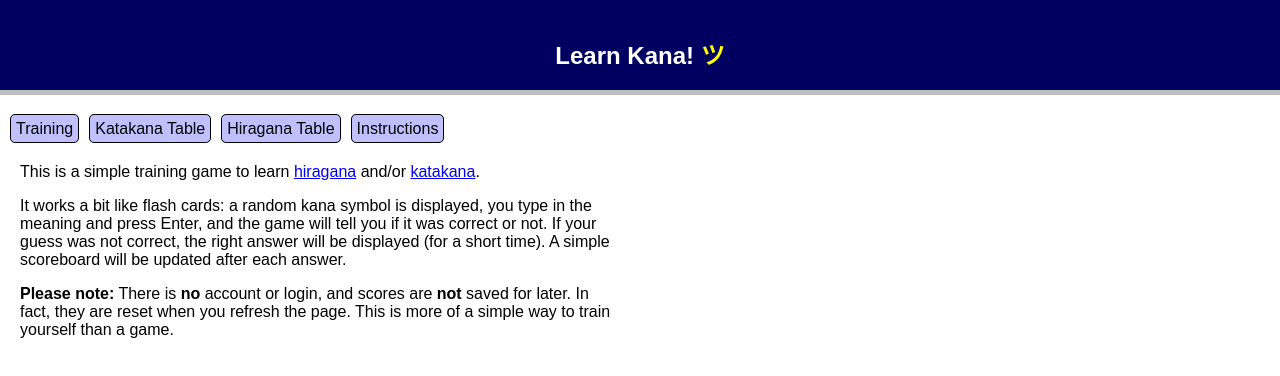
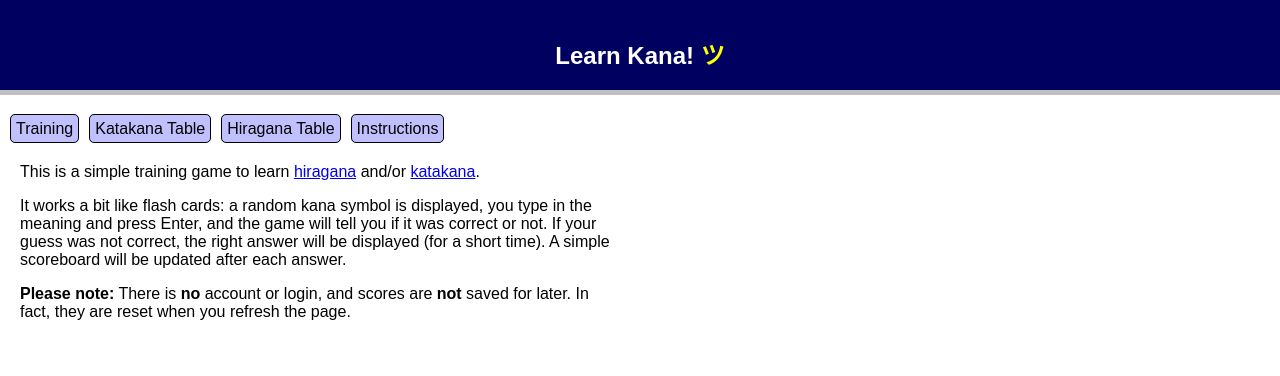
Before and after one commit to zephyrfalcon/learnkana, a React (Create React App) app: page / in a window 1280 px wide. Both pictures are taken after a click on the element "Instructions". Shown: the top 376 px of the page. Built offline with nearby package versions, Linux system fonts and the light colour scheme.

Commit message:
update instructions

```diff
--- a/src/instructions.js
+++ b/src/instructions.js
@@ -21,8 +21,7 @@ const instructions = (
       <p>
           <strong>Please note:</strong> There is <strong>no</strong> account or login,
           and scores are <strong>not</strong> saved for later. In fact, they
-          are reset when you refresh the page. This is more of a simple way to
-          train yourself than a game.
+          are reset when you refresh the page.
       </p>
     </div>
 );
```
